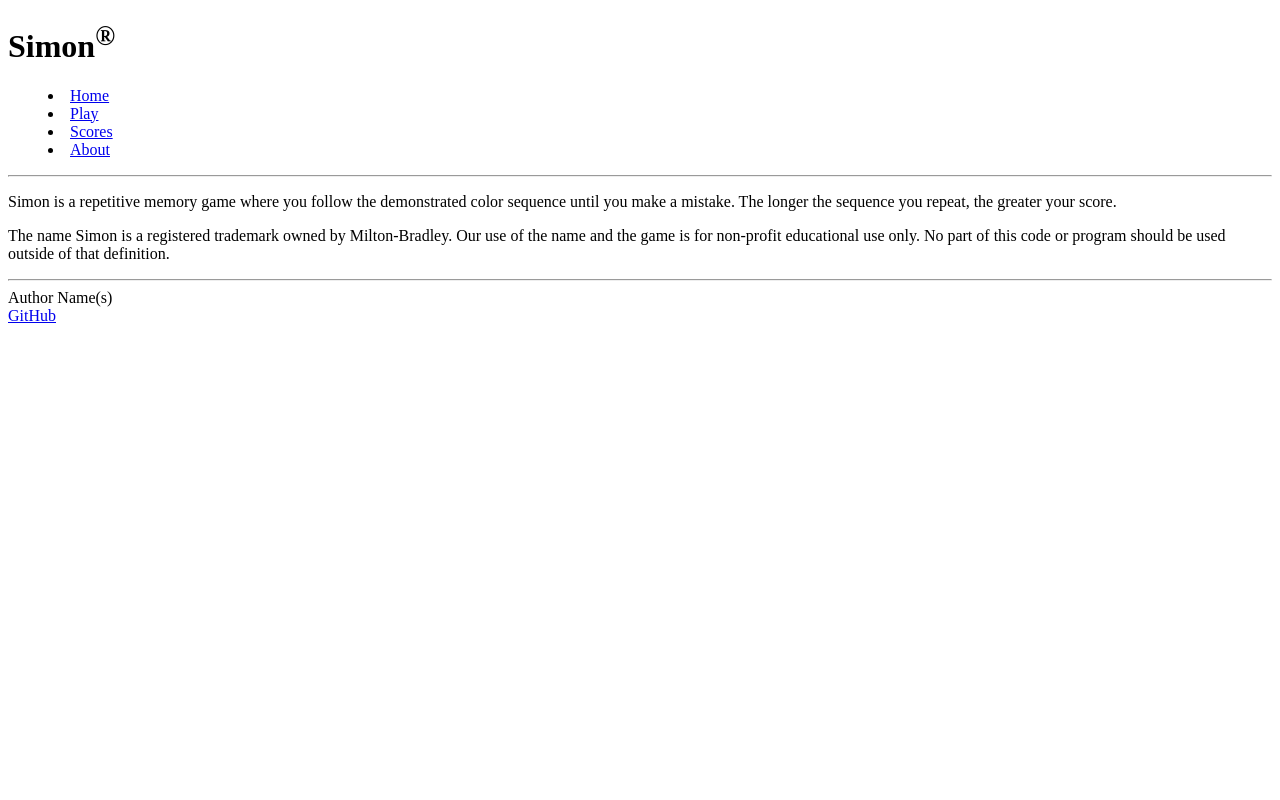
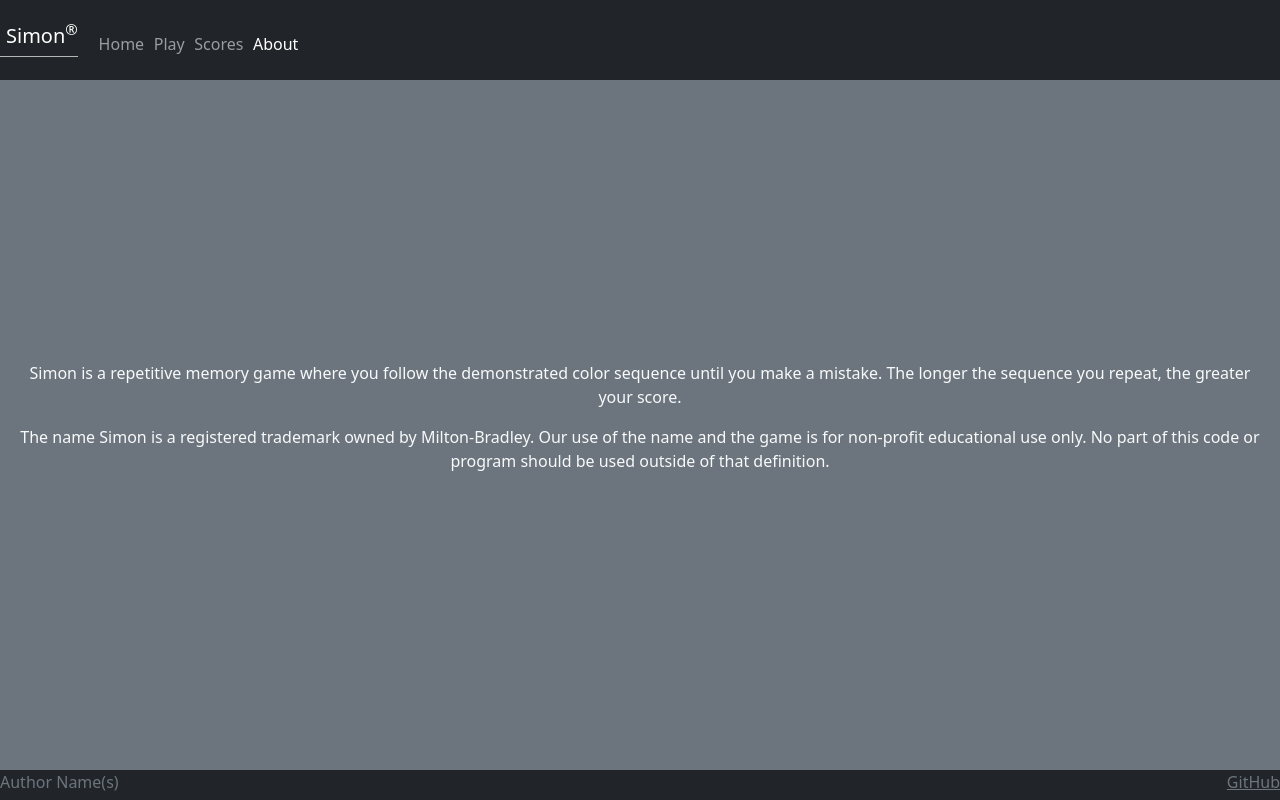
Before and after one commit to tyson314/simon-remake, a plain HTML site: page about.html in a window 1280 px wide. Drawn offline with nearby package versions, Linux system fonts and the light colour scheme.

Commit message:
updated the about html with bootstrap

```diff
--- a/about.html
+++ b/about.html
@@ -5,24 +5,37 @@
         <meta name="viewport" content="width=device-width, initial-scale=1.0" />
         <title>About</title>
         <link rel="icon" href="favicon.ico" />
+        <link rel="stylesheet" href="main.css"/>
+        <link
+          href="https://cdn.jsdelivr.net/npm/bootstrap@5.2.2/dist/css/bootstrap.min.css"
+          rel="stylesheet"
+          integrity="sha384-Zenh87qX5JnK2Jl0vWa8Ck2rdkQ2Bzep5IDxbcnCeuOxjzrPF/et3URy9Bv1WTRi"
+          crossorigin="anonymous"
+        />
     </head>
-    <body>
-        <header>
-            <h1>Simon<sup>&reg;</sup></h1>
-
-            <nav>
-                <menu>
-                    <li><a href="index.html">Home</a></li>
-                    <li><a href="play.html">Play</a></li>
-                    <li><a href="scores.html">Scores</a></li>
-                    <li><a href ="about.html">About</a></li>
+    <body class="bg-dark text-light">
+        <header class="container-fluid">
+            <nav class="navbar fixed-top navbar-dark">
+              <a class="navbar-brand" href="#">Simon<sup>&reg;</sup></a>
+              <menu class="navbar-nav">
+                <li class="nav-item">
+                  <a class="nav-link" href="index.html">Home</a>
+                </li>
+                <li class="nav-item">
+                  <a class="nav-link" href="play.html">Play</a>
+                </li>
+                <li class="nav-item">
+                  <a class="nav-link" href="scores.html">Scores</a>
+                </li>
+                <li class="nav-item">
+                  <a class="nav-link active" href="about.html">About</a>
+                </li>
               </menu>
             </nav>
-
-            <hr />
           </header>
 
-        <main>
+        <main class="container-fluid bg-secondary text-center">
+            <div>
                 <p>
                     Simon is a repetitive memory game where you follow the demonstrated
                     color sequence until you make a mistake. The longer the sequence you
@@ -34,13 +47,17 @@
                     use of the name and the game is for non-profit educational use only. No
                     part of this code or program should be used outside of that definition.
                 </p>
+            </div>
         </main>
 
-        <footer>
-            <hr />
+        <footer class="bg-dark text-dark text-muted">
+            <div>
                 <span class=""text-reset">Author Name(s)</span>
-            <br />
-            <a href="https://github.com/tyson314/simon-remake.git">GitHub</a>
+                <a
+                  class="text-reset"
+                  href="https://github.com/tyson314/simon-remake.git"
+                  >GitHub</a>
+            </div>
         </footer>
     </body>
 </html>
```
Lines whose indentation alone changed are shown as unchanged.
